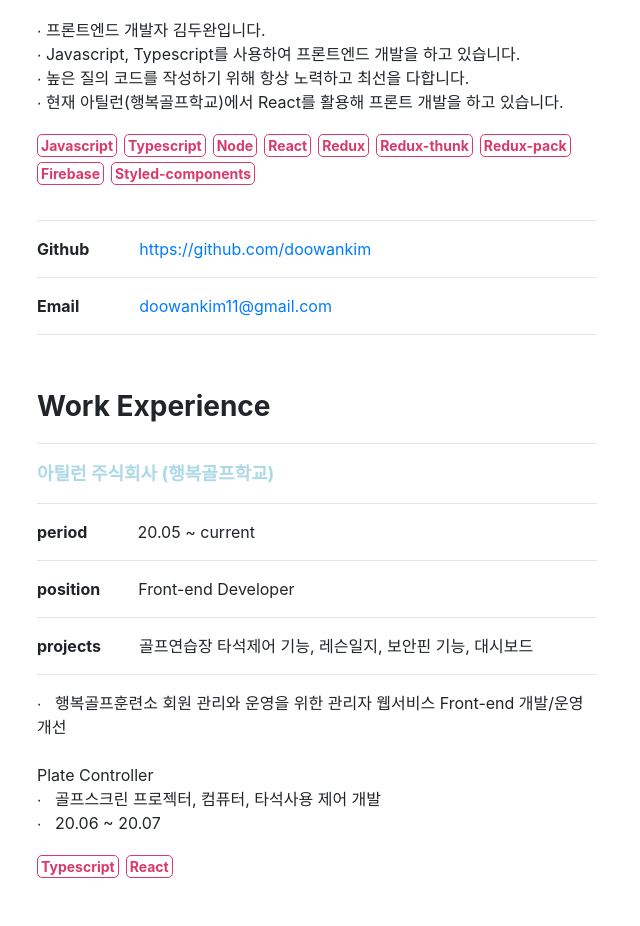
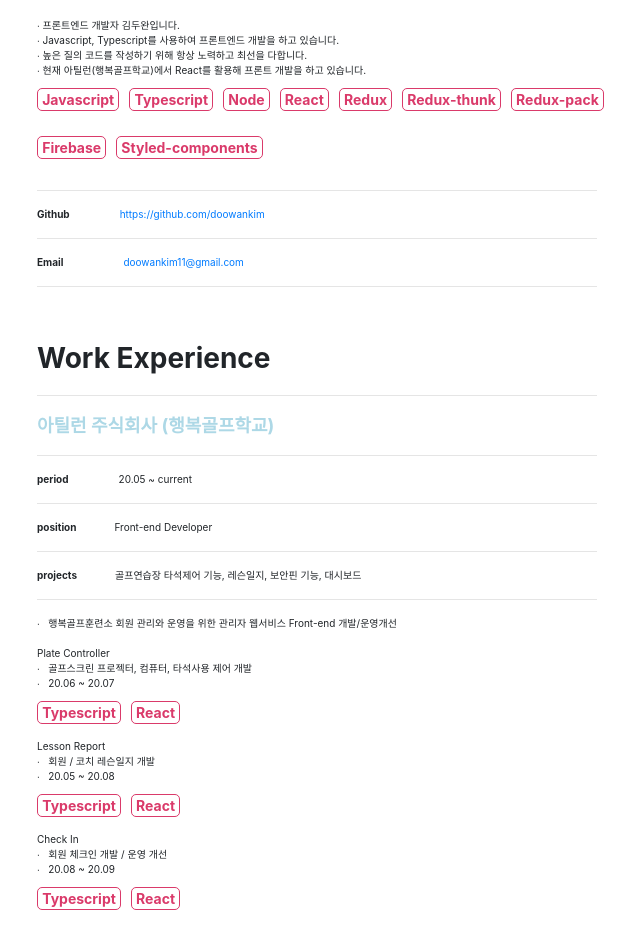
Before and after one commit to doowankim/react-portfolio, a React (Create React App) app: page /about in a window 1280 px wide. Shown: the part 120-1046 px from the top of the page, without its empty margins (431-1071 px from the left). Built offline with nearby package versions, Linux system fonts and the light colour scheme.

Commit message:
Skill box component added & Global font-size: 10px

```diff
--- a/src/App.tsx
+++ b/src/App.tsx
@@ -6,7 +6,8 @@ const GlobalStyle = createGlobalStyle`
   body {
     margin: 0;
     padding: 0;
-    background-color: #fff;
+	background-color: #fff;
+	font-size: 10px;
   }
 `;
 
--- /dev/null
+++ b/src/components/SkillTabBox/index.tsx
@@ -0,0 +1,18 @@
+import React from 'react';
+import * as Styled from './styles';
+
+interface SkillProps {
+	body: string;
+}
+
+const SkillTabBox = (props: SkillProps) => {
+	return (
+		<Styled.Container>
+			<Styled.SkillBox>
+				<Styled.Skill>{props.body}</Styled.Skill>
+			</Styled.SkillBox>
+		</Styled.Container>
+	);
+};
+
+export default SkillTabBox;
--- /dev/null
+++ b/src/components/SkillTabBox/styles.tsx
@@ -0,0 +1,28 @@
+import styled from 'styled-components';
+
+export const Container = styled.div``;
+
+export const SkillBox = styled.div`
+	height: max-content;
+	margin-top: 1em;
+	margin-bottom: 1.5em;
+`;
+
+export const Skill = styled.div`
+	width: max-content;
+	padding: 0 0.3em 0 0.3em;
+	font-size: 1.4em;
+	font-weight: bold;
+	color: #da3a6a;
+	border: 1px solid #da3a6a;
+	border-radius: 5px;
+	text-align: center;
+	margin-right: 0.7em;
+	transition: 0.35s;
+
+	&:hover {
+		background: #da3a6a;
+		color: #ffffff;
+		transition: 0.35s;
+	}
+`;
--- a/src/components/index.tsx
+++ b/src/components/index.tsx
@@ -1 +1,2 @@
 export { default as Header } from '../components/Header';
+export { default as SkillTabBox } from '../components/SkillTabBox';
--- a/src/containers/About/index.tsx
+++ b/src/containers/About/index.tsx
@@ -1,5 +1,6 @@
 import React from 'react';
 import * as Styled from './styles';
+import { SkillTabBox } from '../../components';
 
 const About = () => {
 	return (
@@ -21,21 +22,21 @@ const About = () => {
 						∙ 현재 아틸런(행복골프학교)에서 React를 활용해 프론트 개발을 하고
 						있습니다.
 					</Styled.Intro>
-					<Styled.SkillBox>
-						<Styled.SkillWrapper>
-							<Styled.SkillStart>Javascript</Styled.SkillStart>
-							<Styled.Skill>Typescript</Styled.Skill>
-							<Styled.Skill>Node</Styled.Skill>
-							<Styled.Skill>React</Styled.Skill>
-							<Styled.Skill>Redux</Styled.Skill>
-							<Styled.Skill>Redux-thunk</Styled.Skill>
-							<Styled.SkillEnd>Redux-pack</Styled.SkillEnd>
-						</Styled.SkillWrapper>
-						<Styled.SkillWrapper>
-							<Styled.Skill>Firebase</Styled.Skill>
-							<Styled.Skill>Styled-components</Styled.Skill>
-						</Styled.SkillWrapper>
-					</Styled.SkillBox>
+					<div>
+						<Styled.FlexBox>
+							<SkillTabBox body="Javascript" />
+							<SkillTabBox body="Typescript" />
+							<SkillTabBox body="Node" />
+							<SkillTabBox body="React" />
+							<SkillTabBox body="Redux" />
+							<SkillTabBox body="Redux-thunk" />
+							<SkillTabBox body="Redux-pack" />
+						</Styled.FlexBox>
+						<Styled.FlexBox>
+							<SkillTabBox body="Firebase" />
+							<SkillTabBox body="Styled-components" />
+						</Styled.FlexBox>
+					</div>
 					<hr />
 					<Styled.LinkBox>
 						<Styled.SmallTitle>Github</Styled.SmallTitle>
@@ -87,45 +88,37 @@ const About = () => {
 					<div>∙ &nbsp; 골프스크린 프로젝터, 컴퓨터, 타석사용 제어 개발</div>
 					<div>∙ &nbsp; 20.06 ~ 20.07</div>
 					<div>
-						<Styled.SkillBox>
-							<Styled.SkillWrapper>
-								<Styled.SkillStart>Typescript</Styled.SkillStart>
-								<Styled.Skill>React</Styled.Skill>
-							</Styled.SkillWrapper>
-						</Styled.SkillBox>
+						<Styled.FlexBox>
+							<SkillTabBox body="Typescript" />
+							<SkillTabBox body="React" />
+						</Styled.FlexBox>
 					</div>
 					<div>Lesson Report</div>
 					<div>∙ &nbsp; 회원 / 코치 레슨일지 개발</div>
 					<div>∙ &nbsp; 20.05 ~ 20.08</div>
 					<div>
-						<Styled.SkillBox>
-							<Styled.SkillWrapper>
-								<Styled.SkillStart>Typescript</Styled.SkillStart>
-								<Styled.Skill>React</Styled.Skill>
-							</Styled.SkillWrapper>
-						</Styled.SkillBox>
+						<Styled.FlexBox>
+							<SkillTabBox body="Typescript" />
+							<SkillTabBox body="React" />
+						</Styled.FlexBox>
 					</div>
 					<div>Check In</div>
 					<div>∙ &nbsp; 회원 체크인 개발 / 운영 개선</div>
 					<div>∙ &nbsp; 20.08 ~ 20.09</div>
 					<div>
-						<Styled.SkillBox>
-							<Styled.SkillWrapper>
-								<Styled.SkillStart>Typescript</Styled.SkillStart>
-								<Styled.Skill>React</Styled.Skill>
-							</Styled.SkillWrapper>
-						</Styled.SkillBox>
+						<Styled.FlexBox>
+							<SkillTabBox body="Typescript" />
+							<SkillTabBox body="React" />
+						</Styled.FlexBox>
 					</div>
 					<div>Dashboard</div>
 					<div>∙ &nbsp; 관리자 대시보드 페이지 개발 / 운영 개선</div>
 					<div>∙ &nbsp; 20.09 ~ 20.10</div>
 					<div>
-						<Styled.SkillBox>
-							<Styled.SkillWrapper>
-								<Styled.SkillStart>Typescript</Styled.SkillStart>
-								<Styled.Skill>React</Styled.Skill>
-							</Styled.SkillWrapper>
-						</Styled.SkillBox>
+						<Styled.FlexBox>
+							<SkillTabBox body="Typescript" />
+							<SkillTabBox body="React" />
+						</Styled.FlexBox>
 					</div>
 				</Styled.IntroBox>
 			</Styled.Wrapper>
--- a/src/containers/About/styles.tsx
+++ b/src/containers/About/styles.tsx
@@ -28,6 +28,10 @@ export const IntroBox = styled.div`
 `;
 
 export const Intro = styled.div``;
+
+export const FlexBox = styled.div`
+	display: flex;
+`;
 
 export const SkillBox = styled.div`
 	height: 70px;
```
